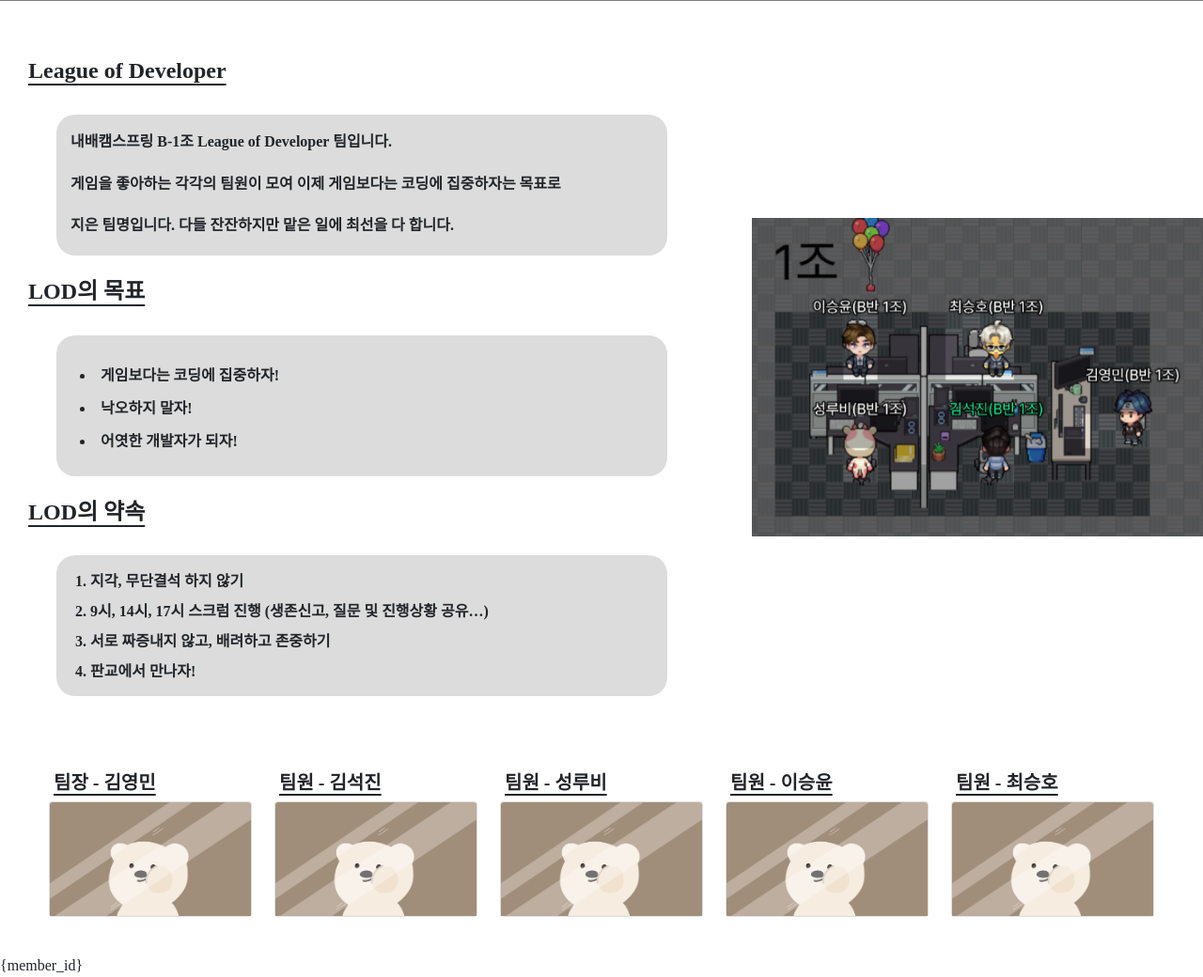
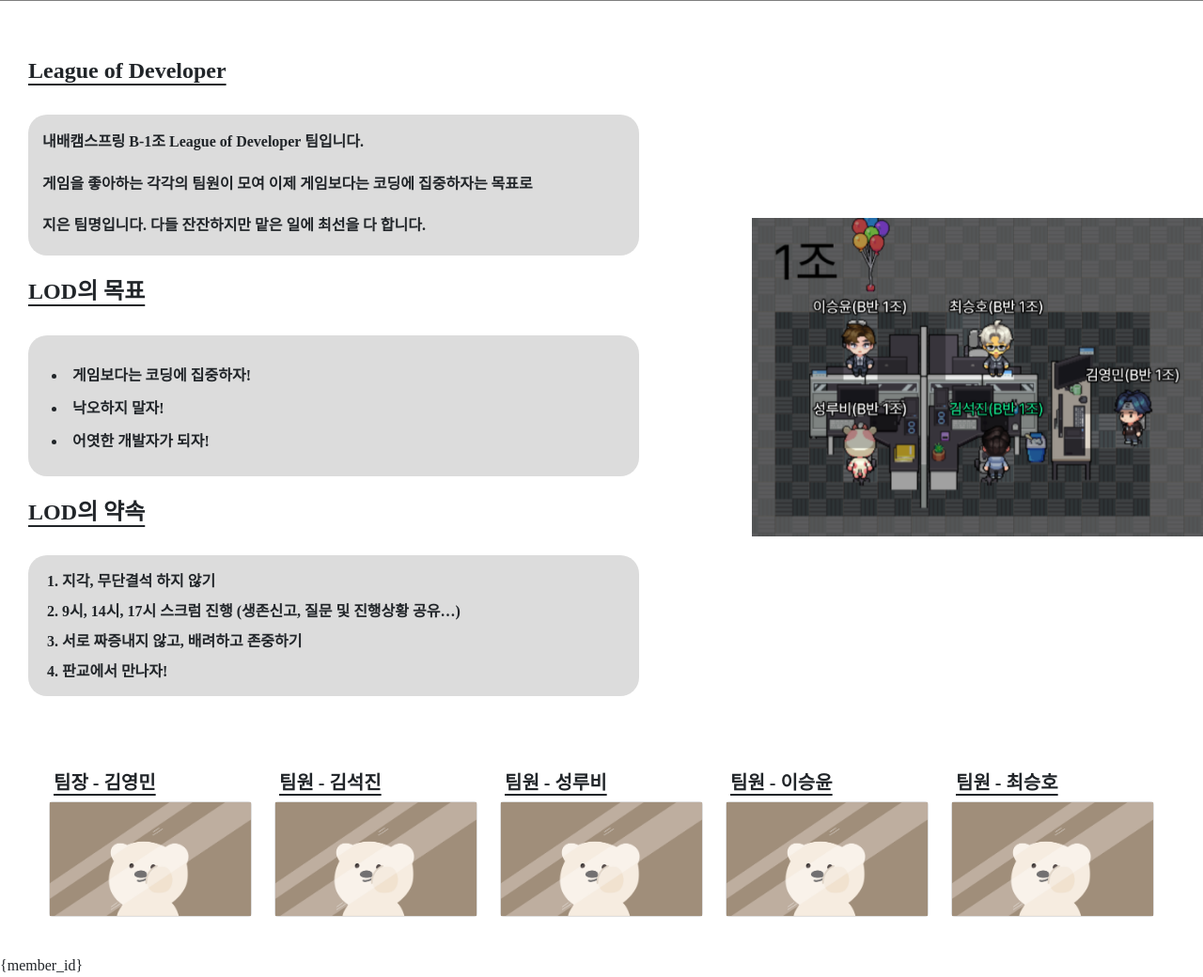
Before and after one commit to quipu1/sparta-minipjt, a Flask app: page / in a window 1280 px wide. Shown: the part 249-1289 px from the top of the page at 94% size. Run offline with Flask 2, Linux system fonts and the light colour scheme; some web fonts are replaced.

Commit message:
index.html css 오류 수정

```diff
--- a/templates/index.html
+++ b/templates/index.html
@@ -81,6 +81,7 @@
         height: 150px;
         border-radius: 20px;
         margin: auto;
+          margin-left: 0;
         padding: 15px 15px 30px 15px;
         line-height: 180%;
       }
@@ -95,6 +96,7 @@
         height: 150px;
         border-radius: 20px;
         margin: auto;
+          margin-left: 0;
         padding: 25px;
         line-height: 220%;
       }
@@ -104,6 +106,7 @@
         height: 150px;
         border-radius: 20px;
         margin: auto;
+          margin-left: 0;
         padding: 20px;
         line-height: 100%;
       }
@@ -113,17 +116,25 @@
         margin: 20px auto 20px auto;
         padding-left: 20px;
       }
+      .member
       .card__img {
+          display: inline-block;
         position: relative;
+          width: 60%;
+      }
+      .card__img > img {
+          width: 100%;
       }
       .card__img:hover {
         opacity: 0.5;
       }
       .card__link {
           position: absolute;
-        left: 60px;
-        top: 50px;
+          top: 50%;
+          left: 50%;
+          transform: translate(-50%, -50%);
       }
+
       .members {
           width: 95%;
           max-width: 1300px;
@@ -217,58 +228,37 @@
         <div class="col">
           <h5>팀장 - 김영민</h5>
           <div class="card rollover">
-            <a href="/member/5">
-              <img
-                src="/static/member.jpg"
-                class="card-img-top card__img"
-                alt="..."
-              />
-            </a>
-            <a class="card__link hidden">저를 소개합니다!</a>
+            <a class="card__img" href="/member/0"><img src="/static/member.jpg" alt="..."/></a>
+            <a class="card__link hidden" style="margin: auto">저를 소개합니다!</a>
           </div>
         </div>
           <div class="col">
           <h5>팀원 - 김석진</h5>
           <div class="card rollover">
-            <img
-              src="/static/member.jpg"
-              class="card-img-top card__img"
-              alt="..."
-            />
-            <a class="card__link hidden" href="/member/2">저를 소개합니다!</a>
+            <a class="card__img" href="/member/0"><img src="/static/member.jpg" alt="..."/></a>
+            <a class="card__link hidden">저를 소개합니다!</a>
           </div>
         </div>
           <div class="col">
           <h5>팀원 - 성루비</h5>
           <div class="card rollover">
-            <img
-              src="/static/member.jpg"
-              class="card-img-top card__img"
-              alt="..."
-            />
-            <a class="card__link hidden" href="/member/1">저를 소개합니다!</a>
+            <a class="card__img" href="/member/0"><img src="/static/member.jpg" alt="..."/></a>
+            <a class="card__link hidden">저를 소개합니다!</a>
           </div>
         </div>
           <div class="col">
           <h5>팀원 - 이승윤</h5>
           <div class="card rollover">
-            <img
-              src="/static/member.jpg"
-              class="card-img-top card__img"
-              alt="..."
-            />
-            <a class="card__link hidden" href="/member/4">저를 소개합니다!</a>
+            <a class="card__img" href="/member/0"><img src="/static/member.jpg" alt="..."/></a>
+            <a class="card__link hidden">저를 소개합니다!</a>
           </div>
         </div>
           <div class="col">
           <h5>팀원 - 최승호</h5>
-          <div class="card">
-            <img
-              src="/static/member.jpg"
-              class="card-img-top card__img"
-              alt="..."
-            />
-            <a class="card__link hidden" href="/member/3">저를 소개합니다!</a>
+          <div class="card rollover">
+            <a class="card__img" href="/member/0"><img src="/static/member.jpg" alt="..."/></a>
+            <a class="card__link hidden">저를 소개합니다!</a>
+          </div>
         </div>
         </div>
       </div>
@@ -276,7 +266,7 @@
     <div class="test">{member_id}</div>
     <script>
       const roll = document.querySelectorAll(".card__img");
-      const links = document.querySelectorAll(".card > a");
+      const links = document.querySelectorAll(".card__link");
 
       roll.forEach((el, i) => {
         el.addEventListener("mouseover", (e) => {
@@ -290,7 +280,6 @@
       roll.forEach((el, i) => {
         el.addEventListener("click", (e) => {
           window.localStorage.setItem("member_id", i);
-          // console.log(i)
         });
       });
       const member_id = window.localStorage.getItem("member_id");
```
Lines whose indentation alone changed are shown as unchanged.
